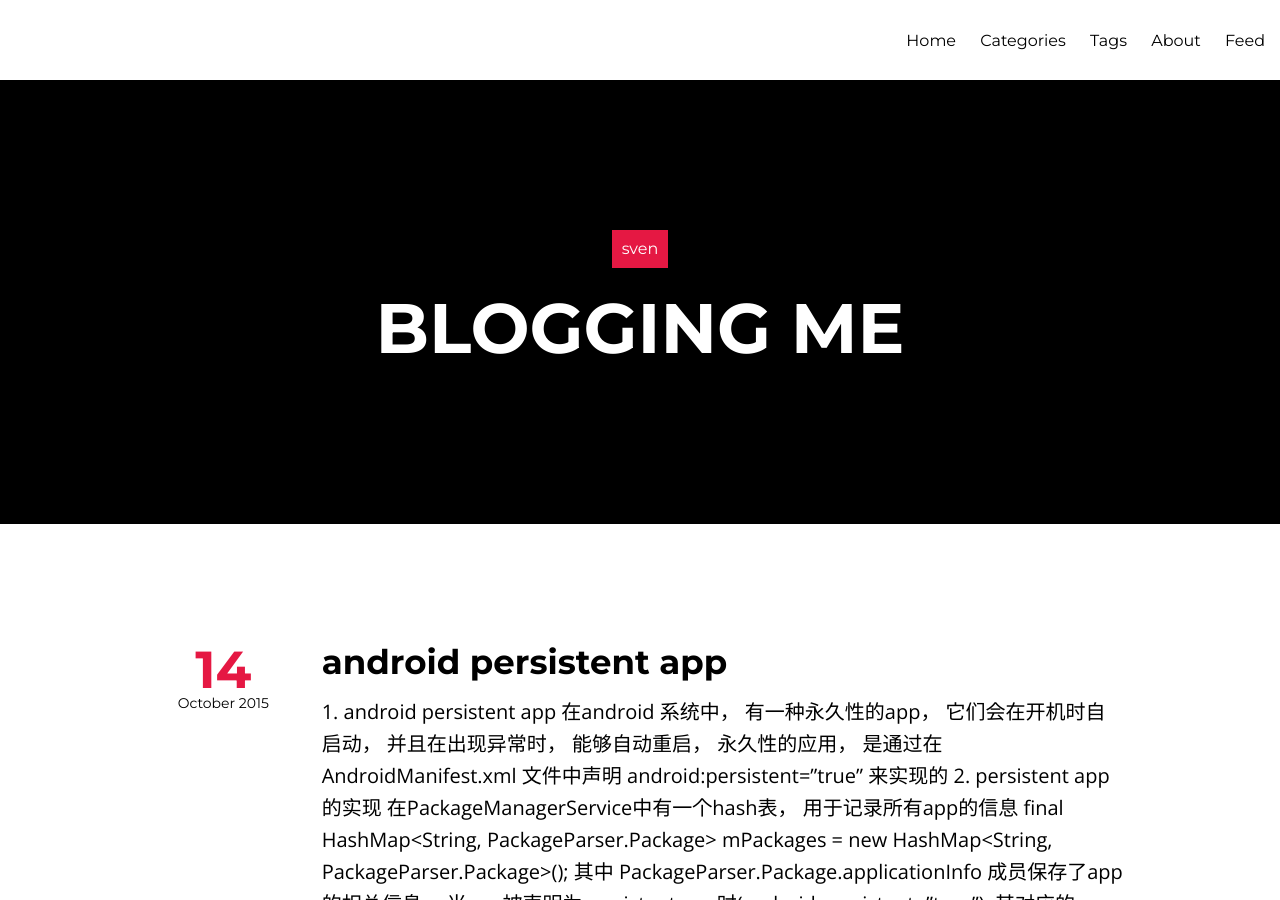
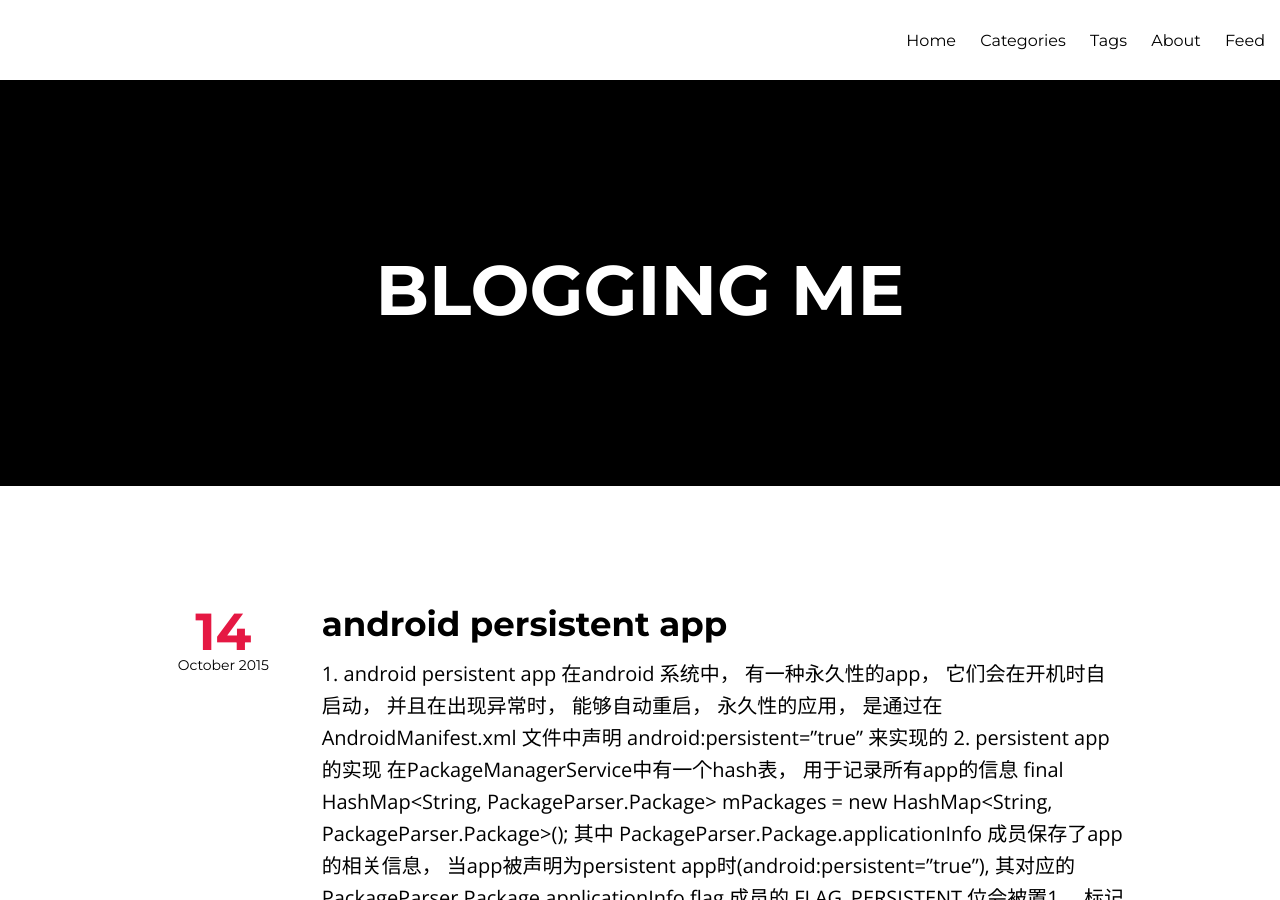
Before and after one commit to lishiwen4/lishiwen4.github.io, a Jekyll site: the page built from index.html, in a window 1280 px wide and 900 px high. Built offline with Jekyll 4.4.1, drawn with Linux system fonts in a browser that asks for light colours; nearby versions of some CDN libraries; the list of posts is cut into pages by our own code.

Commit message:
[rm] remove author name from home page

```diff
--- a/_layouts/home.html
+++ b/_layouts/home.html
@@ -32,9 +32,9 @@
       <div class="notepad-site-head-content" >
         <div class="notepad-site-head-bg"></div>
         <h1 class="notepad-blog-title">
-          <span class="notepad-site-head-title-bg">
+          <!--<span class="notepad-site-head-title-bg">
             {{ site.title }}
-          </span>
+          </span>-->
         </h1>
         <h2 class="notepad-blog-description">{{ site.description }}</h2>
       </div>
```
